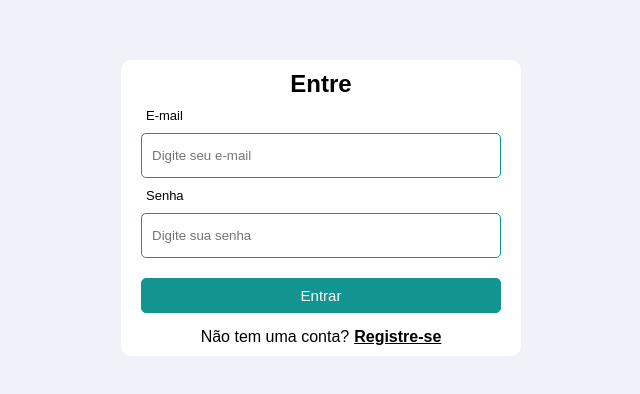
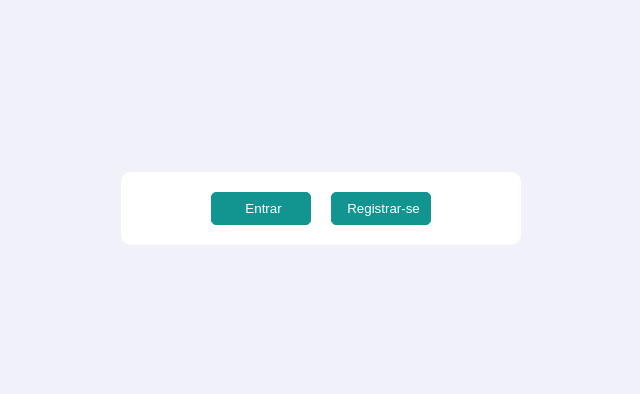
Before and after one commit to rhaneyko/signin-signup-auth, a React (Create React App) app: page / in a window 1280 px wide. Shown: the part 192-586 px from the top of the page, without its empty margins (319-959 px from the left). Built offline with nearby package versions, Linux system fonts and the light colour scheme.

Commit message:
React App

```diff
--- /dev/null
+++ b/src/pages/GetStartedPage/index.tsx
@@ -0,0 +1,31 @@
+import { Link } from "react-router-dom";
+import { Container, GetStartedContainer, Buttons, Button } from "./styles";
+
+const GetStartedPage = () => {
+  return (
+    <Container>
+      <GetStartedContainer>
+        <Buttons>
+          <Button>
+            <Link
+              to={"/signin"}
+              style={{ color: "#FFF", marginLeft: 5, textDecoration: "none" }}
+            >
+              Entrar
+            </Link>
+          </Button>
+          <Button>
+            <Link
+              to={"/signup"}
+              style={{ color: "#FFF", marginLeft: 5, textDecoration: "none" }}
+            >
+              Registrar-se
+            </Link>
+          </Button>
+        </Buttons>
+      </GetStartedContainer>
+    </Container>
+  );
+};
+
+export default GetStartedPage;
--- /dev/null
+++ b/src/pages/GetStartedPage/styles.ts
@@ -0,0 +1,56 @@
+import styled from 'styled-components'
+
+export const Container = styled.div`
+    display: flex;
+    justify-content: center;
+    align-items: center;
+
+    width: 100vw;
+    min-height: 100vh;
+`;
+
+export const Title = styled.h2`
+    padding: 0 0 10px;
+`;
+
+export const GetStartedContainer = styled.div`
+    display: flex;
+    flex-direction: column;
+    align-items: center;
+
+    width: 400px;
+    max-width: 100%;
+    overflow: hidden;
+
+    border-radius: 10px;
+
+    padding: 10px 20px;
+
+    background-color: ${props => props.theme.colors.background};
+
+    transition: box-shadow .3s;
+    &:hover {
+        box-shadow: rgba(0, 0, 0, 0.3) 0px 19px 38px, rgba(0, 0, 0, 0.22) 0px 15px 12px;
+    }
+`;
+
+
+export const Buttons = styled.div`
+    display: flex;
+    flex-direction: row;
+`;
+export const Button = styled.button`
+    display: flex;
+    align-items: center;
+    justify-content: center;
+
+    width: 100px;
+    padding: 8px;
+
+    margin: 10px;
+
+    border: 1px solid ${props => props.theme.colors.button};
+    border-radius: 5px;
+
+    background-color: ${props => props.theme.colors.button};
+`;
--- a/src/pages/SigninPage/index.jsx
+++ b/src/pages/SigninPage/index.jsx
@@ -1,5 +1,5 @@
 import React, { useState } from 'react'
-import { Link, useNavigate } from 'react-router-dom';
+import { useNavigate } from 'react-router-dom';
 import useAuth from '../../hooks/useAuth';
 import {
     Container,
@@ -60,11 +60,6 @@ const SigninPage = () => {
           <Button onClick={handleLogin} >
              <TextButton>Entrar</TextButton>
           </Button>
-          <p style={{ marginTop: 15 }} >Não tem uma conta?
-           <strong>
-             <Link to={'/signup'} style={{color: 'black', marginLeft: 5}}>Registre-se</Link>
-           </strong>
-          </p>
       </SigninContainer>
     </Container>
   )
--- a/src/pages/SignupPage/index.jsx
+++ b/src/pages/SignupPage/index.jsx
@@ -1,5 +1,5 @@
 import React, { useState } from 'react'
-import { Link, useNavigate } from 'react-router-dom'
+import { useNavigate } from 'react-router-dom'
 import useAuth from '../../hooks/useAuth'
 
 import {
@@ -83,11 +83,6 @@ const SignupPage = () => {
           <Button onClick={handleSignup} >
              <TextButton>Criar conta</TextButton>
           </Button>
-          <p style={{ marginTop: 15 }} >Já tem uma conta?
-           <strong>
-              <Link to={'/'} style={{color: 'black', marginLeft: 5}}>Entre</Link>
-           </strong>
-          </p>
       </SignupContainer>
     </Container>
   )
--- a/src/routes/routes.js
+++ b/src/routes/routes.js
@@ -4,6 +4,7 @@ import useAuth from '../hooks/useAuth';
 import HomePage from '../pages/HomePage';
 import SigninPage from '../pages/SigninPage';
 import SignupPage from '../pages/SignupPage';
+import GetStartedPage from '../pages/GetStartedPage';
 
 const Private = ({ Item }) => {
   const { signed } = useAuth();
@@ -15,10 +16,11 @@ const RoutesApp = () => {
   return (
     <BrowserRouter>
         <Routes>
-          <Route exact path='/home' element={<Private Item={HomePage} />} />
-          <Route path='/' element={<SigninPage />} />
+          <Route path='/' element={<GetStartedPage />} />
+          <Route path='/signin' element={<SigninPage />} />
           <Route exact path='/signup' element={<SignupPage />} />
           <Route path='*' element={<SigninPage />} />
+          <Route exact path='/home' element={<Private Item={HomePage} />} />
         </Routes>
     </BrowserRouter>
   );
```
